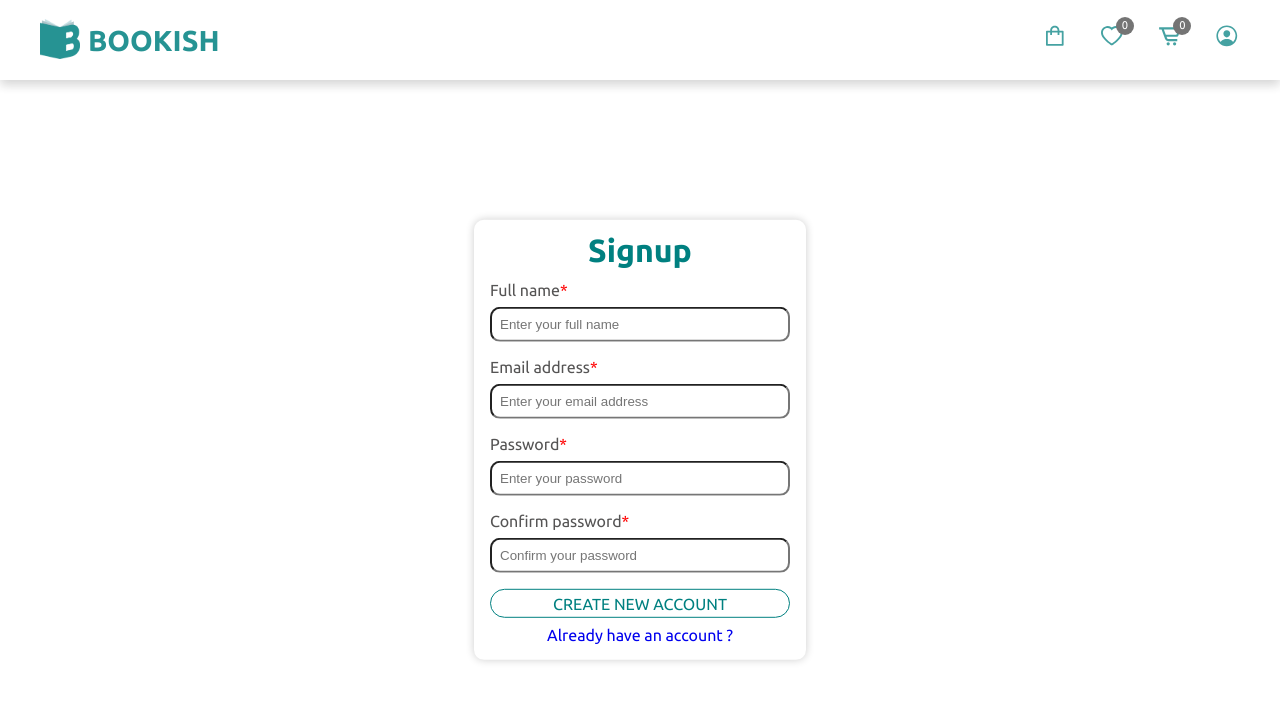
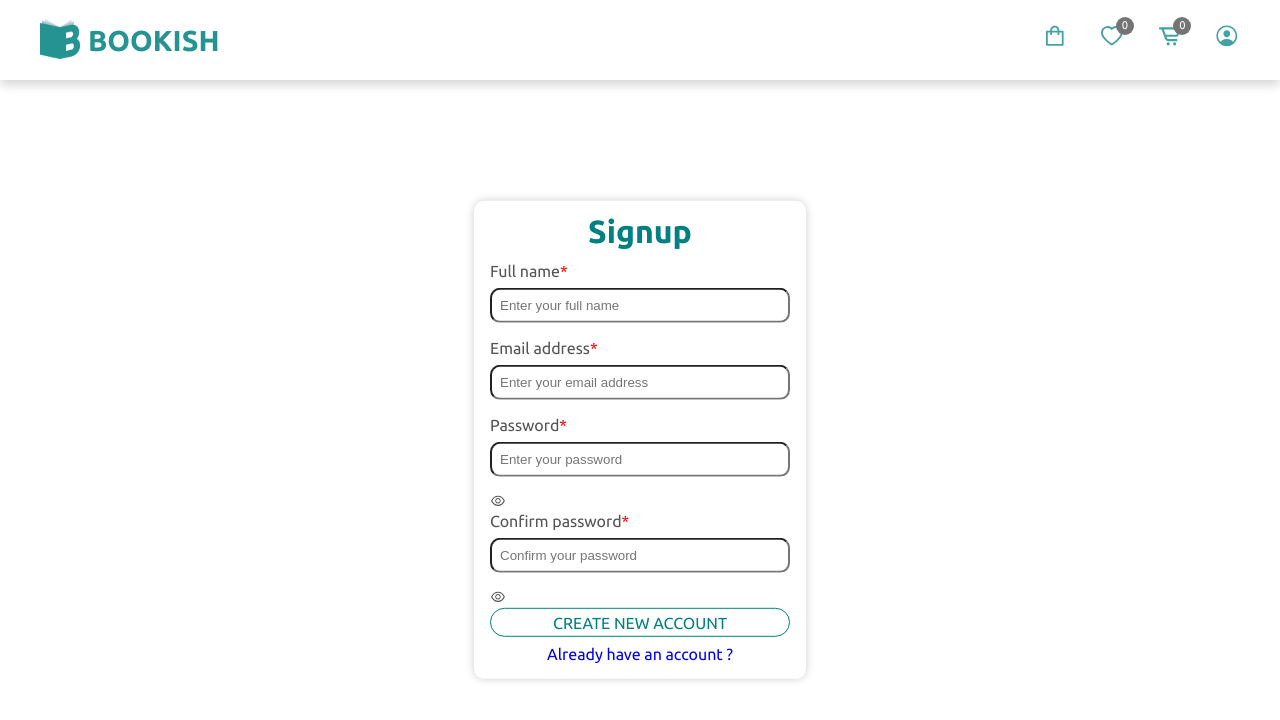
Before and after one commit to kashifhussainpathan/bookish-react-eComm, a React (Create React App) app: page /signup in a window 1280 px wide. Shown: the top 720 px of the page. Built offline with nearby package versions, Linux system fonts and the light colour scheme; no server answers; what miragejs would draw is missing.

Commit message:
feat: added show and hide pass btn

```diff
--- a/src/Frontend/pages/authentication/Login.js
+++ b/src/Frontend/pages/authentication/Login.js
@@ -1,16 +1,19 @@
-import { useContext } from "react";
+import { useContext, useState } from "react";
 import { Link } from "react-router-dom";
 
 // Importing css
 import "./authStyles.css";
 
-// import { ProductsNav } from "../products/components/ProductsNav";
+// Importing React Icons
+import { AiOutlineEyeInvisible } from "react-icons/ai";
+import { AiOutlineEye } from "react-icons/ai";
 
 import { AuthContext } from "../../context/auth-context";
 import { Nav } from "../home/homeComponents/Nav";
 
 export const Login = () => {
   const { loginInput, setLoginInput, loginHandler } = useContext(AuthContext);
+  const [showPasswordInLogin, setShowPasswordInLogin] = useState(false);
 
   const loginInputHandler = (e) => {
     const { name, value } = e.target;
@@ -22,6 +25,10 @@ export const Login = () => {
       email: "kashifhussainpathan@gmail.com",
       password: "kashifhussainpathan",
     });
+  };
+
+  const togglePasswordVisibilityLogin = () => {
+    setShowPasswordInLogin(!showPasswordInLogin);
   };
 
   return (
@@ -49,14 +56,27 @@ export const Login = () => {
                 <label>
                   Password<span className="color-text-error">*</span>{" "}
                 </label>
+                <div className="password-input-container">
                   <input
-                  type="password"
+                    type={showPasswordInLogin ? "text" : "password"}
                     placeholder="Enter your password"
                     name="password"
                     value={loginInput.password || ""}
                     onChange={loginInputHandler}
                     required
                   />
+                  {showPasswordInLogin ? (
+                    <AiOutlineEyeInvisible
+                      className="password-toggle-icon"
+                      onClick={togglePasswordVisibilityLogin}
+                    />
+                  ) : (
+                    <AiOutlineEye
+                      className="password-toggle-icon"
+                      onClick={togglePasswordVisibilityLogin}
+                    />
+                  )}
+                </div>
               </div>
               <button
                 className="test-credentials-button button"
--- a/src/Frontend/pages/authentication/Signup.js
+++ b/src/Frontend/pages/authentication/Signup.js
@@ -1,17 +1,27 @@
 import { Link } from "react-router-dom";
-import { useContext } from "react";
+import { useContext, useState } from "react";
 
 // import { ProductsNav } from "../products/components/ProductsNav";
 import { AuthContext } from "../../context/auth-context";
 import { Nav } from "../home/homeComponents/Nav";
 
+// Importing React Icons
+import { AiOutlineEyeInvisible } from "react-icons/ai";
+import { AiOutlineEye } from "react-icons/ai";
+
 export const Signup = () => {
   const { signupHandler, signupInput, setSignupInput } =
     useContext(AuthContext);
 
+  const [showPassword, setShowPassword] = useState(false);
+
   const signupInputHandler = (e) => {
     const { name, value } = e.target;
     setSignupInput({ ...signupInput, [name]: value });
+  };
+
+  const togglePasswordVisibility = () => {
+    setShowPassword(!showPassword);
   };
 
   return (
@@ -48,31 +58,59 @@ export const Signup = () => {
                   required
                 />
               </div>
+
               <div className="input-text-group">
                 <label className="">
                   Password<span className="color-text-error">*</span>{" "}
                 </label>
+                <div className="password-input-container">
+                  {" "}
                   <input
-                  type="password"
+                    type={showPassword ? "text" : "password"}
                     placeholder="Enter your password"
                     name="password"
                     value={signupInput.password}
                     onChange={signupInputHandler}
                     required
                   />
+                  {showPassword ? (
+                    <AiOutlineEyeInvisible
+                      className="password-toggle-icon"
+                      onClick={togglePasswordVisibility}
+                    />
+                  ) : (
+                    <AiOutlineEye
+                      className="password-toggle-icon"
+                      onClick={togglePasswordVisibility}
+                    />
+                  )}
+                </div>
               </div>
               <div className="input-text-group">
                 <label className="">
                   Confirm password<span className="color-text-error">*</span>{" "}
                 </label>
+                <div className="password-input-container">
                   <input
-                  type="password"
+                    type={showPassword ? "text" : "password"}
                     placeholder="Confirm your password"
                     name="cnfpassword"
                     value={signupInput.cnfpassword}
                     onChange={signupInputHandler}
                     required
                   />
+                  {showPassword ? (
+                    <AiOutlineEyeInvisible
+                      className="password-toggle-icon"
+                      onClick={togglePasswordVisibility}
+                    />
+                  ) : (
+                    <AiOutlineEye
+                      className="password-toggle-icon"
+                      onClick={togglePasswordVisibility}
+                    />
+                  )}
+                </div>
               </div>
               <button className="create-new-account-btn button" type={"submit"}>
                 Create new account
--- a/src/Frontend/utils/AddressManagement.js
+++ b/src/Frontend/utils/AddressManagement.js
@@ -7,7 +7,7 @@ const AddressManagement = ({ checkout, profile }) => {
   const {
     addresses,
     showAddAddress,
-    setShowAddAddress,
+    handleCancel,
     selectedAddressIndex,
     editIndex,
     newAddress,
@@ -136,7 +136,7 @@ const AddressManagement = ({ checkout, profile }) => {
           </button>
           <button
             className="button update-and-cancel__button"
-            onClick={() => setShowAddAddress(false)}
+            onClick={handleCancel}
           >
             Cancel
           </button>
```
Lines whose indentation alone changed are shown as unchanged.
